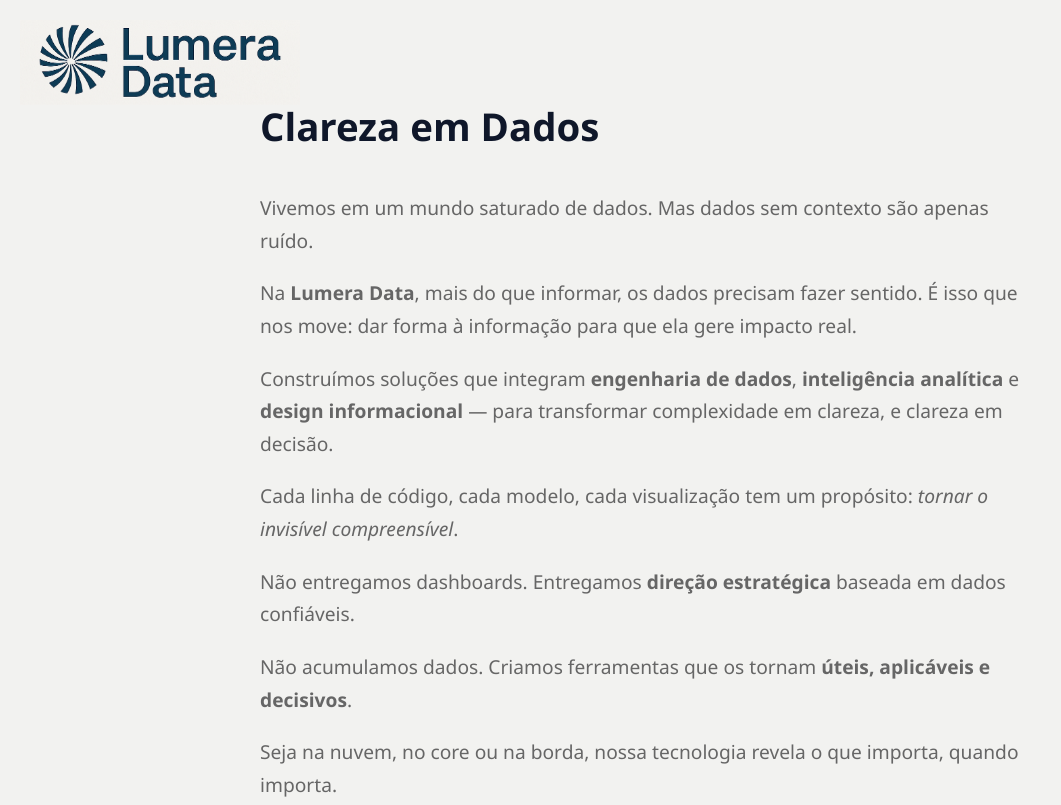
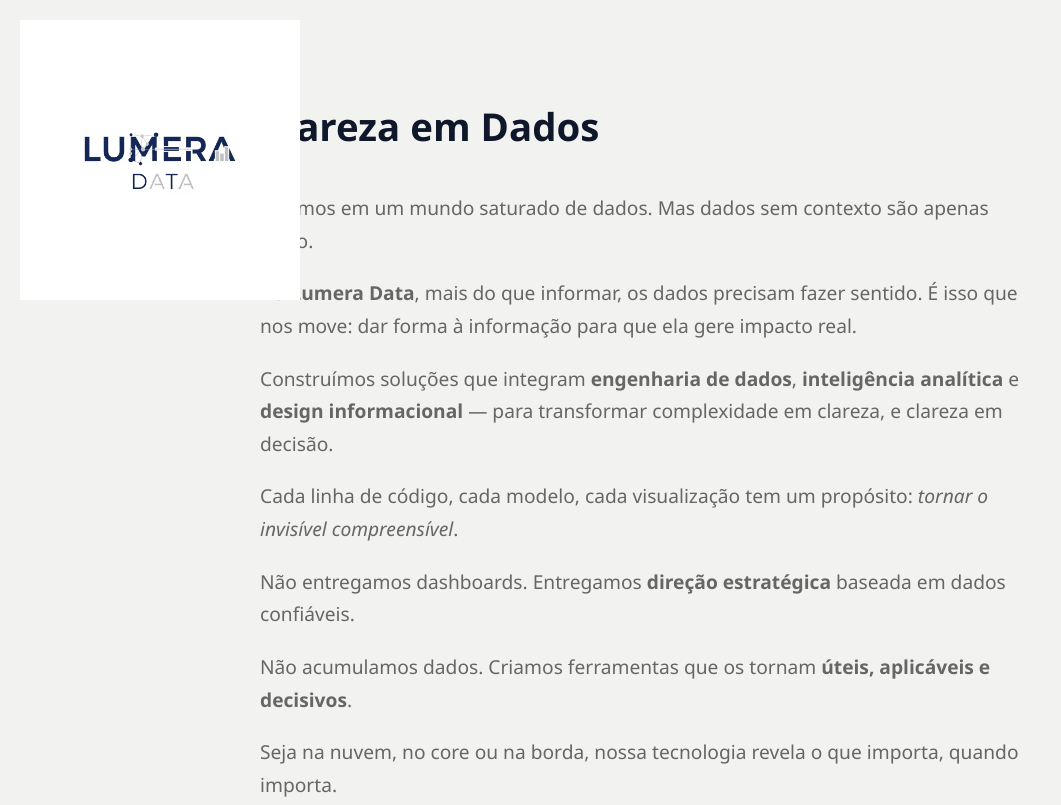
Before and after one commit to CristianoFreire/lumeradata.github.io, a plain HTML site: page index.html in a window 1280 px wide. Shown: the top 805 px of the page, without its empty margins (0-1061 px from the left). Drawn offline with Linux system fonts and the light colour scheme.

Commit message:
Update index.html

```diff
--- a/index.html
+++ b/index.html
@@ -92,7 +92,7 @@
 </head>
 <body>
 
-  <img src="logo_lumera1.png" class="logo-fixed" alt="Lumera Data" />
+  <img src="logo_lumera3.png" class="logo-fixed" alt="Lumera Data" />
 
   <main>
     <h1>Clareza em Dados</h1>
```
